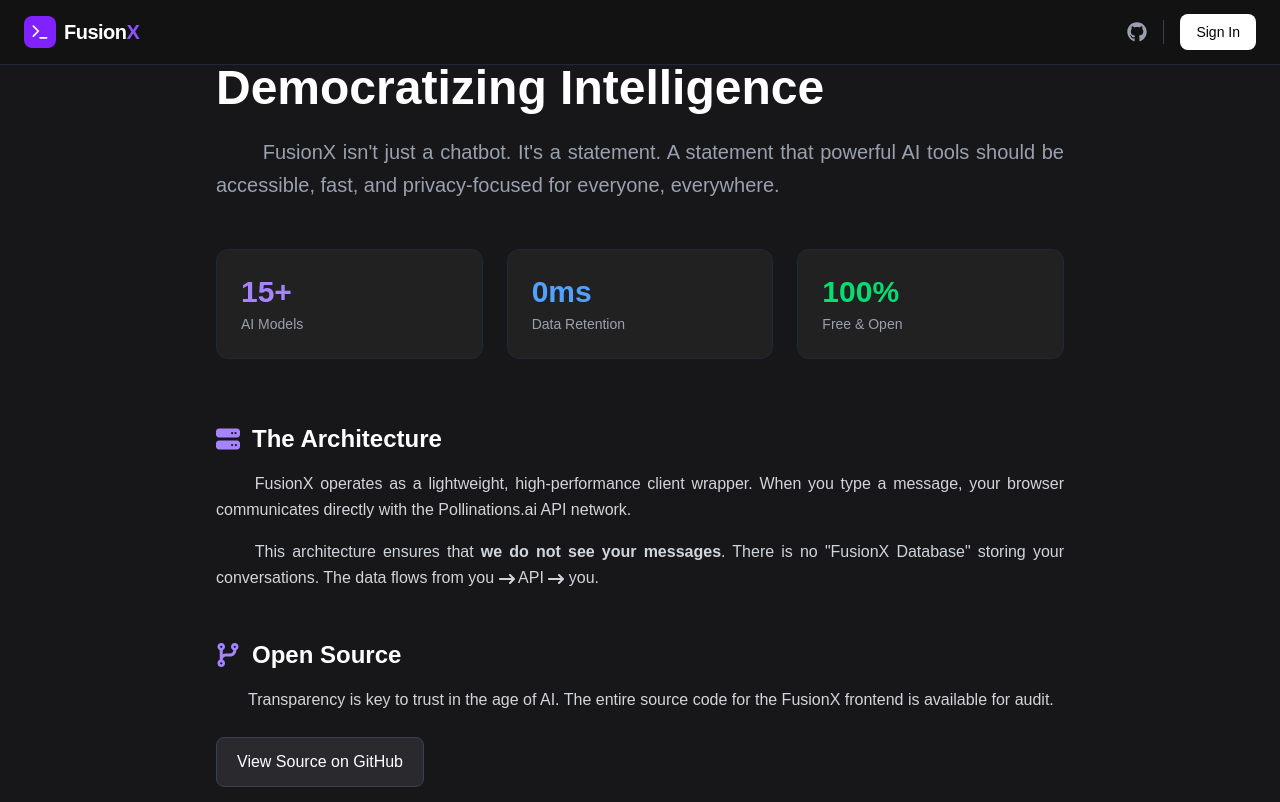
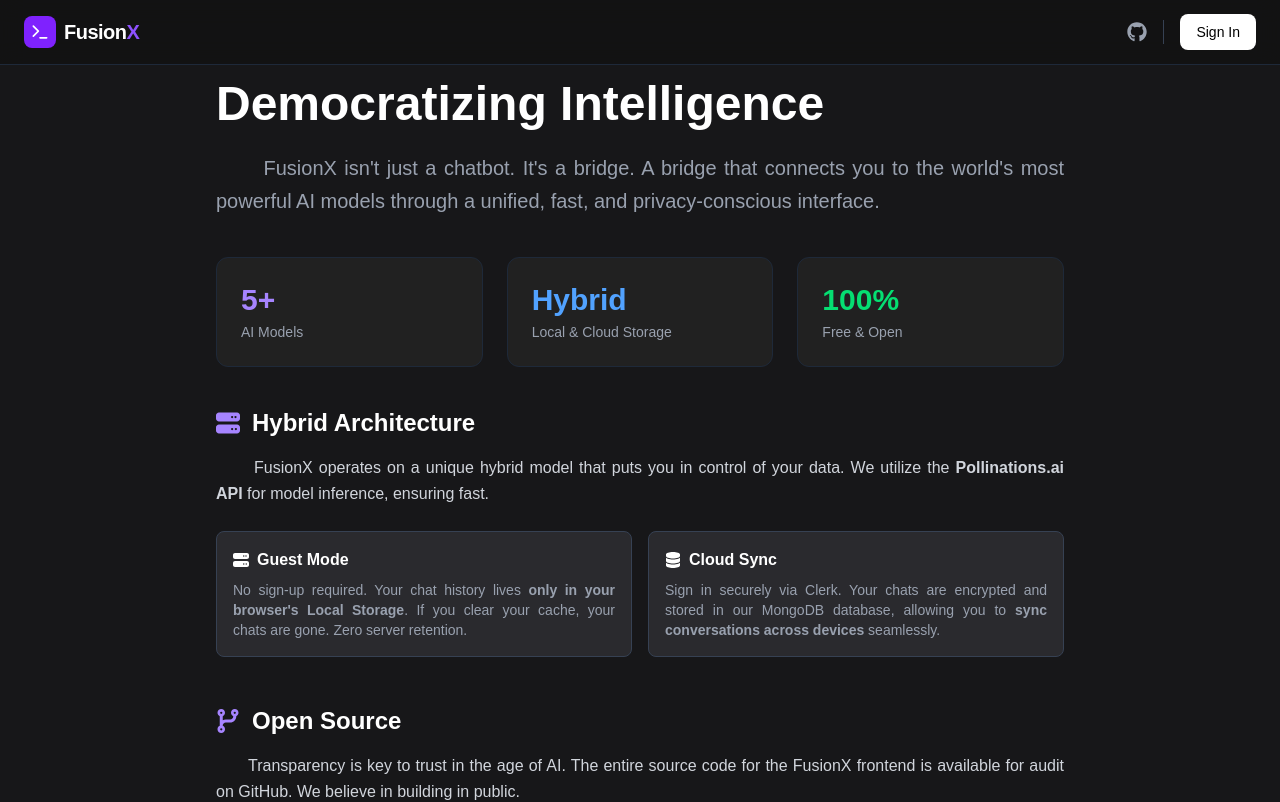
Before and after one commit to arifbasha559/FusionX, a Next.js app: page /about in a window 1280 px wide. Shown: the top 802 px of the page. Built offline with nearby package versions, Linux system fonts and the light colour scheme; no server answers.

Commit message:
refactor: simplify dev script and remove unused manifest file
- Updated the "dev" script in package.json to remove the unnecessary --webpack flag.
- Deleted the public/manifest.json file as it is no longer needed.

```diff
--- a/app/about/page.jsx
+++ b/app/about/page.jsx
@@ -1,6 +1,6 @@
 import React from 'react';
 import Link from 'next/link';
-import { FaServer, FaCodeBranch, FaUsers, FaArrowRightLong } from "react-icons/fa6";
+import { FaServer, FaCodeBranch, FaUsers, FaArrowRightLong, FaDatabase } from "react-icons/fa6";
 import Navbar from '@/Components/Navbar';
 
 export default function AboutPage() {
@@ -8,24 +8,24 @@
         <div className="min-h-screen bg-[#171719] text-white">
             <Navbar />
 
-            <div className="max-w-4xl mx-auto px-6 py-16">
+            <div className="max-w-4xl mx-auto px-6 py-20 flex flex-col relative z-10 gap-10 ">
 
-                <div className="mb-12">
+                <div className="">
                     <h1 className="text-4xl md:text-5xl font-bold mb-6">Democratizing Intelligence</h1>
                     <p className="text-xl text-gray-400 leading-relaxed text-justify">
-                        &emsp;&emsp; FusionX isn't just a chatbot. It's a statement. A statement that powerful AI tools should be accessible, fast, and privacy-focused for everyone, everywhere.
+                        &emsp;&emsp; FusionX isn't just a chatbot. It's a bridge. A bridge that connects you to the world's most powerful AI models through a unified, fast, and privacy-conscious interface.
                     </p>
                 </div>
 
                 {/* Stats Section */}
-                <div className="grid grid-cols-2 md:grid-cols-3 gap-6 mb-16">
+                <div className="grid grid-cols-2 md:grid-cols-3 gap-6 ">
                     <div className="bg-[#212121] p-6 rounded-xl border border-gray-800">
-                        <div className="text-3xl font-bold text-violet-400 mb-1">15+</div>
+                        <div className="text-3xl font-bold text-violet-400 mb-1">5+</div>
                         <div className="text-sm text-gray-400">AI Models</div>
                     </div>
                     <div className="bg-[#212121] p-6 rounded-xl border border-gray-800">
-                        <div className="text-3xl font-bold text-blue-400 mb-1">0ms</div>
-                        <div className="text-sm text-gray-400">Data Retention</div>
+                        <div className="text-3xl font-bold text-blue-400 mb-1">Hybrid</div>
+                        <div className="text-sm text-gray-400">Local & Cloud Storage</div>
                     </div>
                     <div className="bg-[#212121] p-6 rounded-xl border border-gray-800 col-span-2 md:col-span-1">
                         <div className="text-3xl font-bold text-green-400 mb-1">100%</div>
@@ -34,38 +34,53 @@
                 </div>
 
                 <div className="space-y-12">
+                    {/* ARCHITECTURE SECTION */}
                     <section className='text-justify'>
                         <div className="flex items-center gap-3 mb-4 text-violet-400">
                             <FaServer className="text-2xl" />
-                            <h2 className="text-2xl font-bold text-white">The Architecture</h2>
+                            <h2 className="text-2xl font-bold text-white">Hybrid Architecture</h2>
                         </div>
                         <p className="text-gray-300 leading-relaxed mb-4">
-                            &emsp;&emsp;  FusionX operates as a lightweight, high-performance client wrapper. When you type a message, your browser communicates directly with the Pollinations.ai API network.
+                            &emsp;&emsp; FusionX operates on a unique hybrid model that puts you in control of your data. We utilize the <strong>Pollinations.ai API</strong> for model inference, ensuring fast.
                         </p>
-                        <p className="text-gray-300 leading-relaxed">
-                            &emsp;&emsp; This architecture ensures that <strong>we do not see your messages</strong>. There is no "FusionX Database" storing your conversations. The data flows from you <FaArrowRightLong className='inline' /> API <FaArrowRightLong className='inline' /> you.
-                        </p>
+
+                        <div className="grid md:grid-cols-2 gap-4 mt-6">
+                            <div className="p-4 bg-[#2A2A2E] rounded-lg border border-gray-700">
+                                <h3 className="font-bold text-white mb-2 flex items-center gap-2"><FaServer /> Guest Mode</h3>
+                                <p className="text-sm text-gray-400">
+                                    No sign-up required. Your chat history lives <strong>only in your browser's Local Storage</strong>. If you clear your cache, your chats are gone. Zero server retention.
+                                </p>
+                            </div>
+                            <div className="p-4 bg-[#2A2A2E] rounded-lg border border-gray-700">
+                                <h3 className="font-bold text-white mb-2 flex items-center gap-2"><FaDatabase /> Cloud Sync</h3>
+                                <p className="text-sm text-gray-400">
+                                    Sign in securely via Clerk. Your chats are encrypted and stored in our MongoDB database, allowing you to <strong>sync conversations across devices</strong> seamlessly.
+                                </p>
+                            </div>
+                        </div>
                     </section>
 
+                    {/* OPEN SOURCE SECTION */}
                     <section>
                         <div className="flex items-center gap-3 mb-4 text-violet-400">
                             <FaCodeBranch className="text-2xl" />
                             <h2 className="text-2xl font-bold text-white">Open Source</h2>
                         </div>
-                        <p className="text-gray-300 leading-relaxed mb-6">
-                            &emsp;&emsp;Transparency is key to trust in the age of AI. The entire source code for the FusionX frontend is available for audit.
+                        <p className="text-gray-300 text-justify leading-relaxed mb-6">
+                            &emsp;&emsp;Transparency is key to trust in the age of AI. The entire source code for the FusionX frontend is available for audit on GitHub. We believe in building in public.
                         </p>
                         <a href="https://github.com/arifbasha559/FusionX" target="_blank" className="inline-flex items-center gap-2 text-white bg-[#2A2A2E] hover:bg-[#323236] px-5 py-3 rounded-lg font-medium transition-colors border border-gray-700">
                             View Source on GitHub
                         </a>
                     </section>
 
+                    {/* TEAM SECTION */}
                     <section>
                         <div className="flex items-center gap-3 mb-4 text-violet-400">
                             <FaUsers className="text-2xl" />
                             <h2 className="text-2xl font-bold text-white">The Team</h2>
                         </div>
-                        <p className="text-gray-300 leading-relaxed">
+                       <p className="text-gray-300 text-justify leading-relaxed">
                             &emsp;&emsp;Built by a passionate group of developers who wanted a cleaner, faster way to use multiple AI models without switching between tabs and paying for multiple subscriptions.
                         </p>
                     </section>
--- a/app/not-found.jsx
+++ b/app/not-found.jsx
@@ -1,12 +1,44 @@
 import React from 'react';
 import Link from 'next/link';
-import { FaRobot, FaArrowLeft, FaHouse } from "react-icons/fa6";
+import { FaRobot, FaArrowLeft, FaHouse, FaGithub } from "react-icons/fa6";
 import Navbar from '@/Components/Navbar';
+import { LuTerminal } from 'react-icons/lu';
 
 export default function NotFound() {
     return (
         <div className="min-h-screen bg-[#171719] text-white flex flex-col items-center  text-center">
-            <Navbar />
+            <nav className="fixed top-0 w-full z-50 bg-[#121212]/80 backdrop-blur-md border-b border-gray-800">
+                <div className="max-w-7xl mx-auto px-6 h-16 flex items-center justify-between">
+                    {/* Logo */}
+                    <Link href="/" className="flex items-center gap-2 group">
+                        <div className="w-8 h-8 bg-violet-600 rounded-lg flex items-center justify-center group-hover:bg-violet-500 transition-colors">
+                            <LuTerminal className='text-white text-xl' />
+                        </div>
+                        <span className="font-bold text-xl tracking-tight text-white">
+                            Fusion<span className="text-violet-500">X</span>
+                        </span>
+                    </Link>
+
+                    {/* Right Side Actions */}
+                    <div className="flex items-center gap-4">
+                        {/* GitHub Link */}
+                        <a
+                            href="https://github.com/yourusername"
+                            target="_blank"
+                            rel="noreferrer"
+                            className="text-gray-400 hover:text-white transition-colors text-xl"
+                            title="View on GitHub"
+                        >
+                            <FaGithub />
+                        </a>
+
+                        {/* Divider */}
+
+                        {/* Authentication Buttons */}
+
+                    </div>
+                </div>
+            </nav>
             {/* Glitchy 404 Text */}
             <div className="flex flex-col justify-center items-center size-full my-auto">
 
--- a/next.config.mjs
+++ b/next.config.mjs
@@ -1,15 +1,6 @@
-import withPWAInit from 'next-pwa';
-
-const withPWA = withPWAInit({
-  dest: 'public',       // Destination for service worker files
-  register: true,       // Register service worker automatically
-  skipWaiting: true,    // Updates app immediately when new version is available
-  disable: process.env.NODE_ENV === 'development', // Disable PWA in dev mode (optional, but recommended to avoid caching confusion)
-});
-
 /** @type {import('next').NextConfig} */
 const nextConfig = {
-  // Your existing config here...
+  /* config options here */
 };
 
-export default withPWA(nextConfig);
+export default nextConfig;
--- a/package.json
+++ b/package.json
@@ -3,7 +3,7 @@
   "version": "0.1.0",
   "private": true,
   "scripts": {
-    "dev": "next dev --webpack",
+    "dev": "next dev",
     "build": "next build",
     "start": "next start",
     "lint": "eslint"
@@ -15,7 +15,6 @@
     "mongoose": "^9.0.2",
     "nanoid": "^5.1.6",
     "next": "16.0.8",
-    "next-pwa": "^5.6.0",
     "react": "19.2.1",
     "react-dom": "19.2.1",
     "react-icons": "^5.5.0",
```
Also changed, not shown: public/manifest.json (deleted), 1 other file (tests, documents, lock files or other folders).
